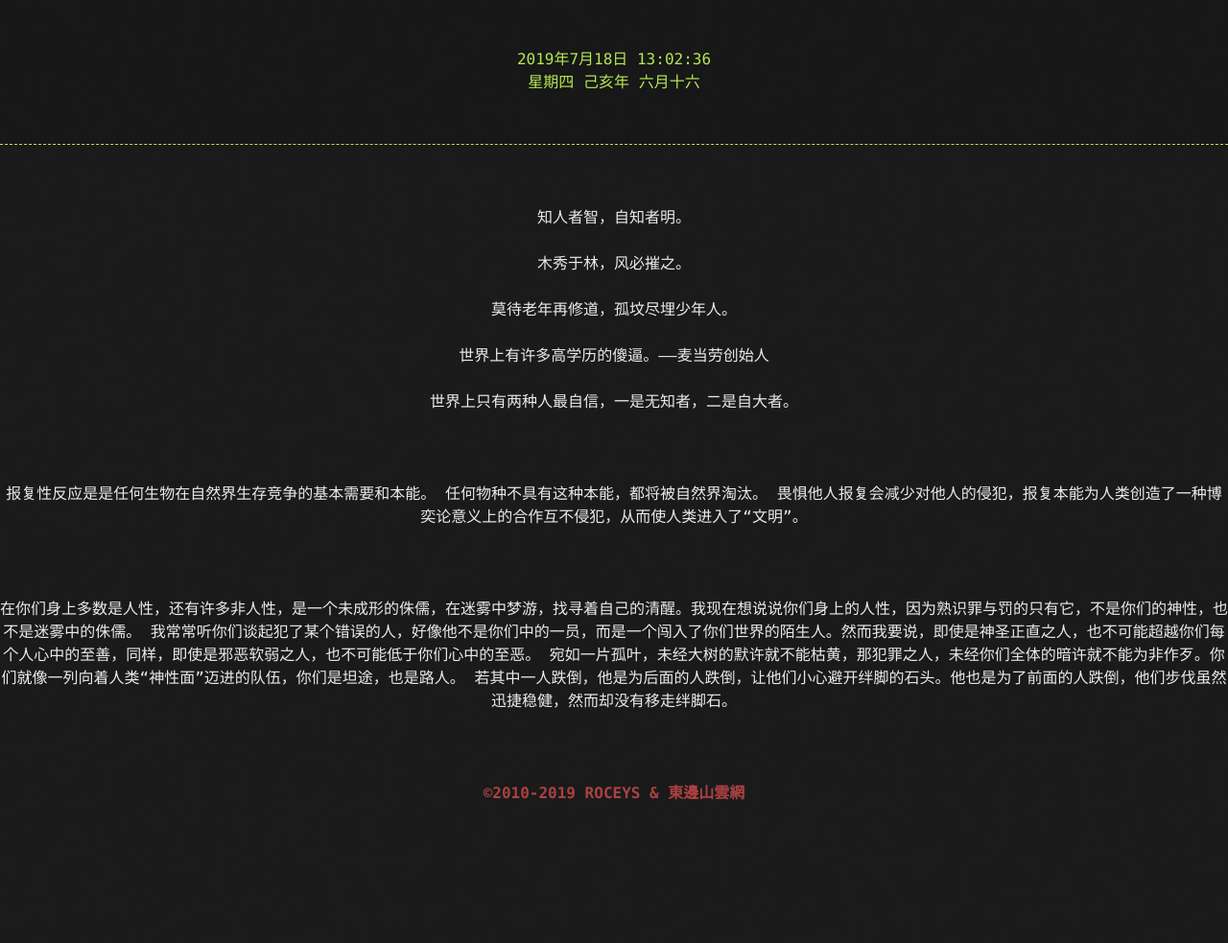
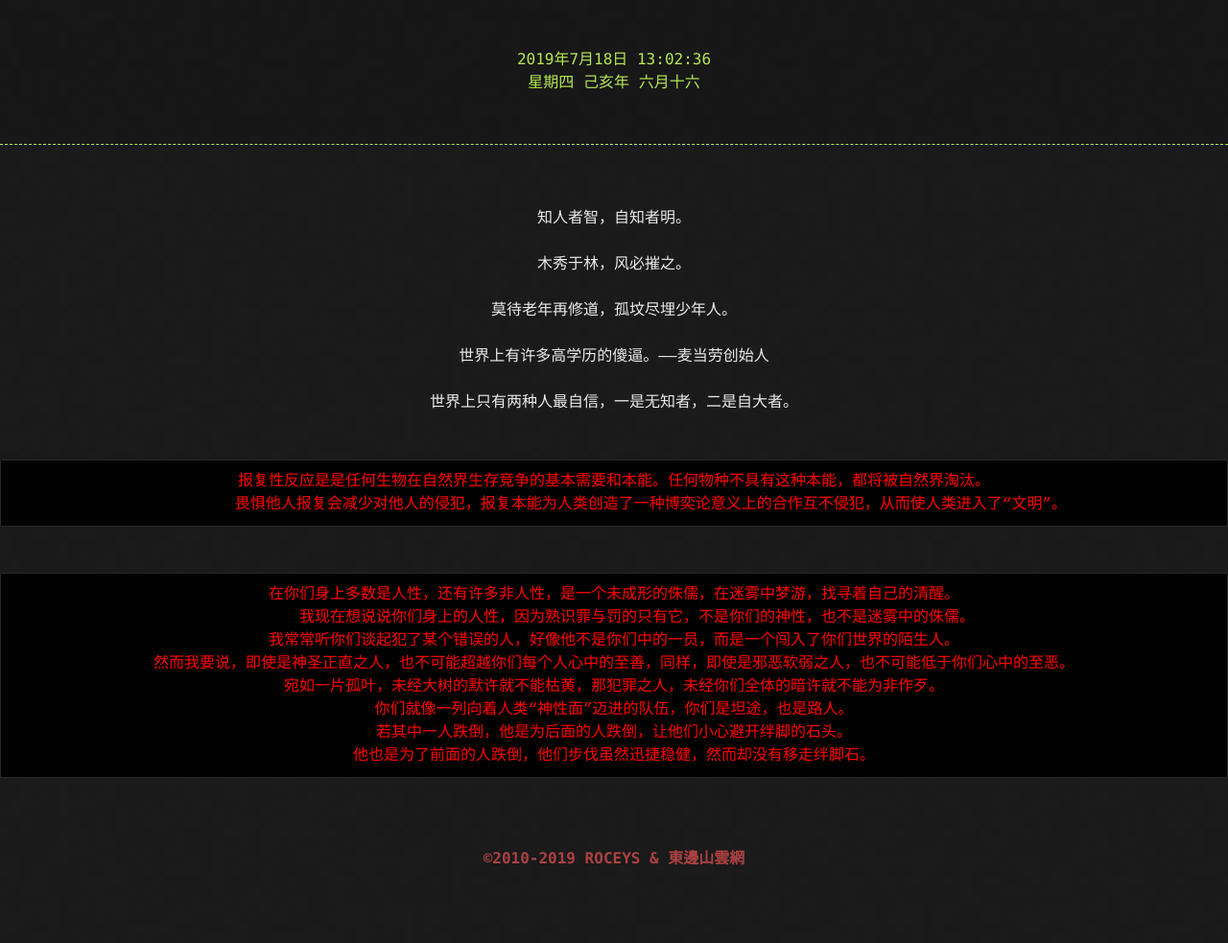
Before and after one commit to roceys/roceys.github.io, a Jekyll site: the page built from index.md, in a window 1280 px wide. Shown: the whole page at 96% size. Built offline with Jekyll 4.4.1, drawn with Linux system fonts in a browser that asks for light colours; nearby versions of some CDN libraries; comment, search, counter and statistics services are not loaded; before the commit the page ends 915 px from its top, so only the background shows below that.

Commit message:
Update index1.html
style updated.

```diff
--- a/_layouts/index1.html
+++ b/_layouts/index1.html
@@ -31,17 +31,17 @@ var _hmt = _hmt || [];
      <p>木秀于林，风必摧之。</p><br>
      <p>莫待老年再修道，孤坟尽埋少年人。</p><br>
      <p>世界上有许多高学历的傻逼。——麦当劳创始人</p><br>
-     <p>世界上只有两种人最自信，一是无知者，二是自大者。</p><br><br><br>
-	<p>报复性反应是是任何生物在自然界生存竞争的基本需要和本能。
-	任何物种不具有这种本能，都将被自然界淘汰。
-	畏惧他人报复会减少对他人的侵犯，报复本能为人类创造了一种博奕论意义上的合作互不侵犯，从而使人类进入了“文明”。</p><br><br><br>
-	 <p>在你们身上多数是人性，还有许多非人性，是一个未成形的侏儒，在迷雾中梦游，找寻着自己的清醒。我现在想说说你们身上的人性，因为熟识罪与罚的只有它，不是你们的神性，也不是迷雾中的侏儒。
-
-我常常听你们谈起犯了某个错误的人，好像他不是你们中的一员，而是一个闯入了你们世界的陌生人。然而我要说，即使是神圣正直之人，也不可能超越你们每个人心中的至善，同样，即使是邪恶软弱之人，也不可能低于你们心中的至恶。
-
-宛如一片孤叶，未经大树的默许就不能枯黄，那犯罪之人，未经你们全体的暗许就不能为非作歹。你们就像一列向着人类“神性面”迈进的队伍，你们是坦途，也是路人。
-
-若其中一人跌倒，他是为后面的人跌倒，让他们小心避开绊脚的石头。他也是为了前面的人跌倒，他们步伐虽然迅捷稳健，然而却没有移走绊脚石。</p><br><br><br>
+     <p>世界上只有两种人最自信，一是无知者，二是自大者。</p><br><br>
+     <pre style="color:red;">报复性反应是是任何生物在自然界生存竞争的基本需要和本能。任何物种不具有这种本能，都将被自然界淘汰。
+	畏惧他人报复会减少对他人的侵犯，报复本能为人类创造了一种博奕论意义上的合作互不侵犯，从而使人类进入了“文明”。</pre><br><br>
+     <pre style="color:red;">在你们身上多数是人性，还有许多非人性，是一个未成形的侏儒，在迷雾中梦游，找寻着自己的清醒。
+     我现在想说说你们身上的人性，因为熟识罪与罚的只有它，不是你们的神性，也不是迷雾中的侏儒。
+我常常听你们谈起犯了某个错误的人，好像他不是你们中的一员，而是一个闯入了你们世界的陌生人。
+然而我要说，即使是神圣正直之人，也不可能超越你们每个人心中的至善，同样，即使是邪恶软弱之人，也不可能低于你们心中的至恶。
+宛如一片孤叶，未经大树的默许就不能枯黄，那犯罪之人，未经你们全体的暗许就不能为非作歹。
+你们就像一列向着人类“神性面”迈进的队伍，你们是坦途，也是路人。
+若其中一人跌倒，他是为后面的人跌倒，让他们小心避开绊脚的石头。
+他也是为了前面的人跌倒，他们步伐虽然迅捷稳健，然而却没有移走绊脚石。</pre><br><br><br>
  </div>
 {% if site.google_analytics %}
       <script type="text/javascript">
```
